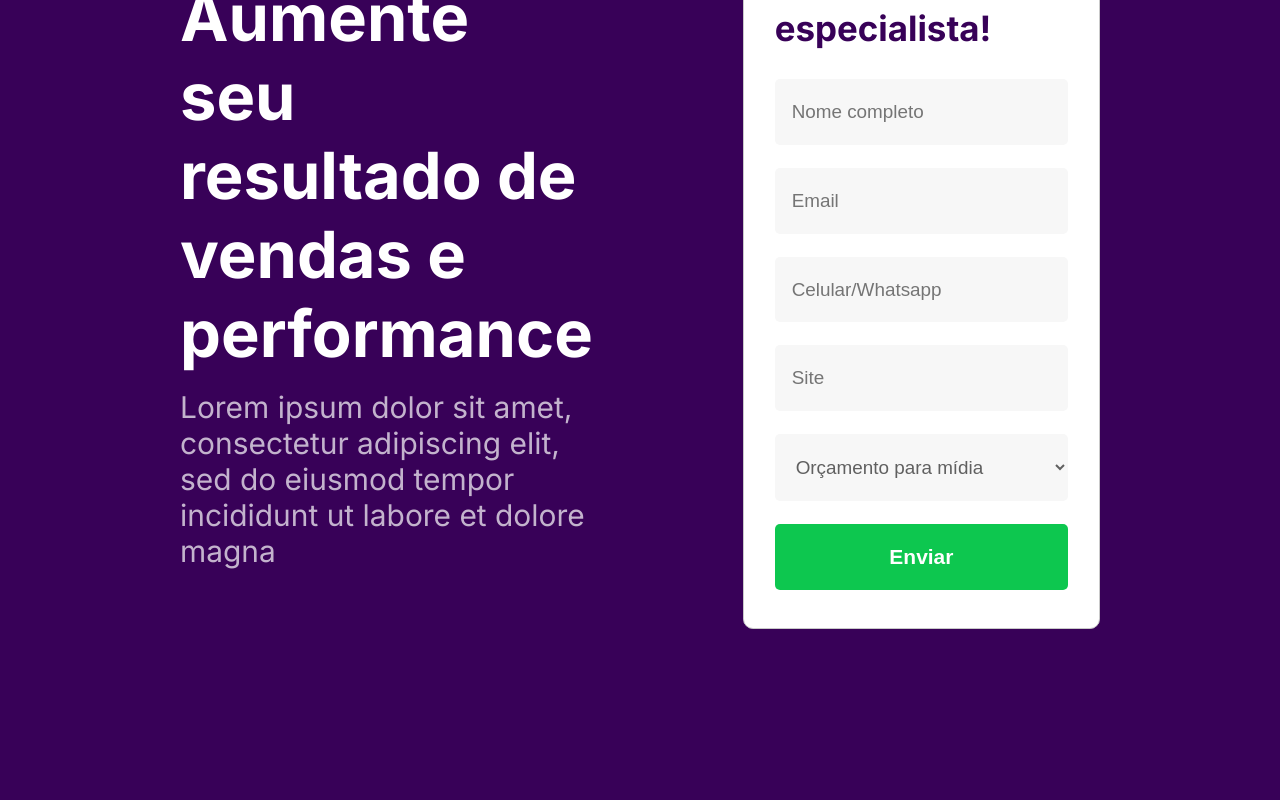
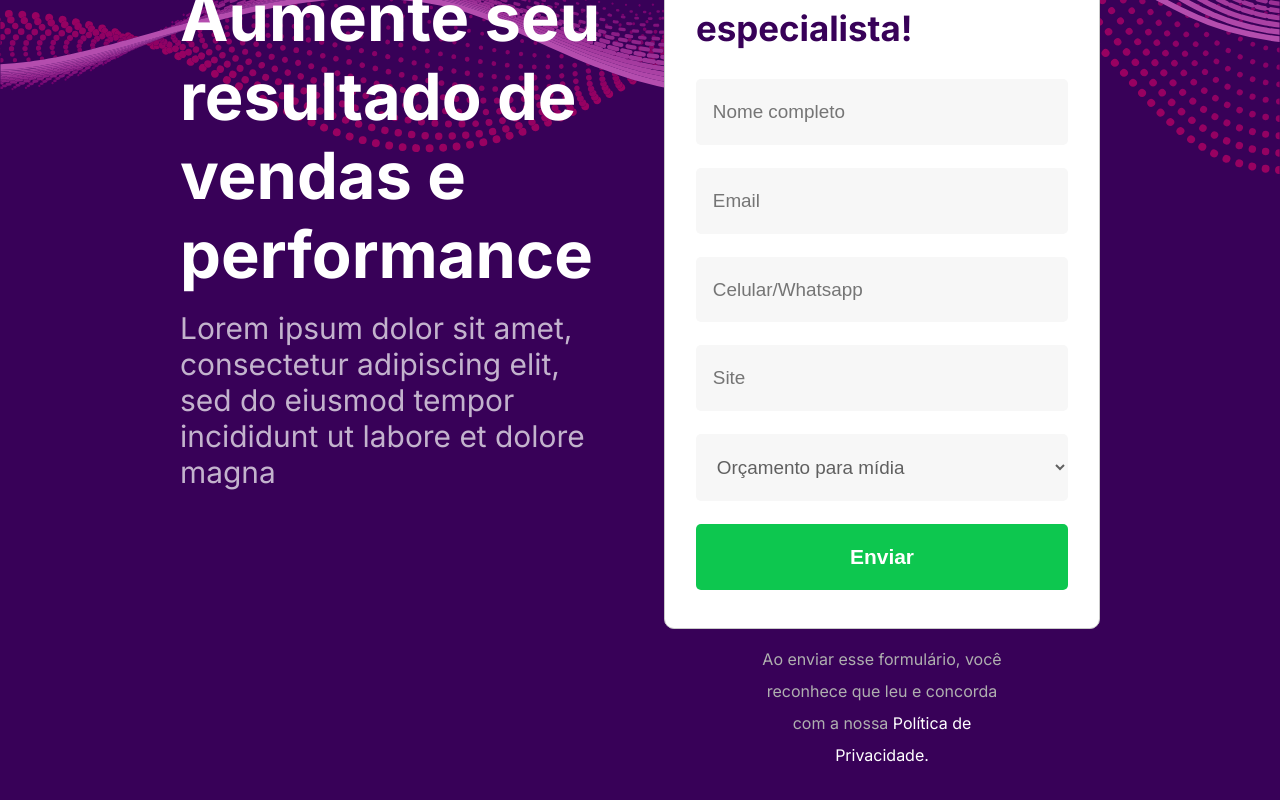
Before and after one commit to FelipePinha/nextjs-landing-page, a Next.js app: page / in a window 1280 px wide. Shown: the part 2580-3380 px from the top of the page. Before the commit the page ends 3209 px from the top, so only its background shows below. Built offline with nearby package versions, Linux system fonts and the light colour scheme.

Commit message:
create contact component

```diff
--- a/src/app/components/contact/Contact.module.scss
+++ b/src/app/components/contact/Contact.module.scss
@@ -8,7 +8,12 @@
     grid-template-columns: repeat(2, 1fr);
     align-items: flex-start;
     justify-content: space-between;
-    gap: 9.37rem;
+    gap: 0.93rem 3rem;
+
+    background-image: url('../../images/welcome-bg.svg');
+    background-repeat: no-repeat;
+    background-size: contain;
+    margin-bottom: 10rem;
 }
 
 .texts {
@@ -47,3 +52,16 @@
         gap: 1.43rem;
     }
 }
+
+.footer {
+    grid-column-start: 2;
+    text-align: center;
+    padding: 0 6rem;
+    line-height: 2rem;
+    color: $gray;
+
+    span {
+        color: $white;
+        cursor: pointer;
+    }
+}
--- a/src/app/components/contact/Contact.tsx
+++ b/src/app/components/contact/Contact.tsx
@@ -1,3 +1,4 @@
+import Link from 'next/link';
 import { Button } from '../button/Button';
 import { Input } from '../input/Input';
 import { Select } from '../select/Select';
@@ -34,6 +35,12 @@
                     <Button title="Enviar" theme="full" />
                 </form>
             </div>
+            <div className={styles.footer}>
+                <p>
+                    Ao enviar esse formulário, você reconhece que leu e concorda com a nossa{' '}
+                    <span> Política de Privacidade.</span>
+                </p>
+            </div>
         </section>
     );
 };
```
